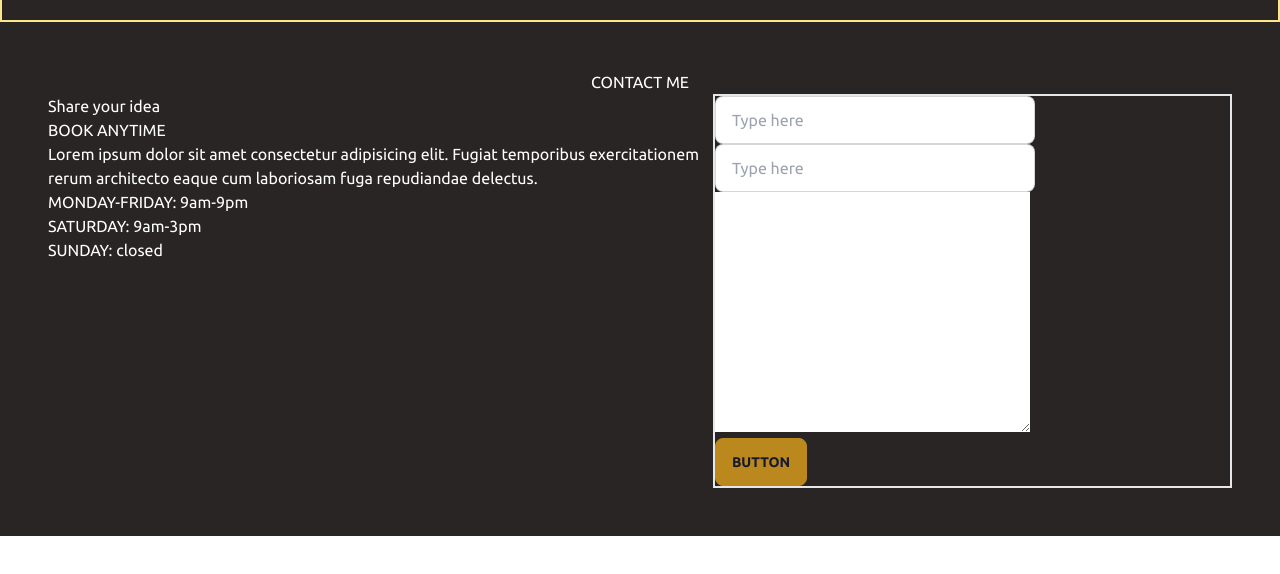
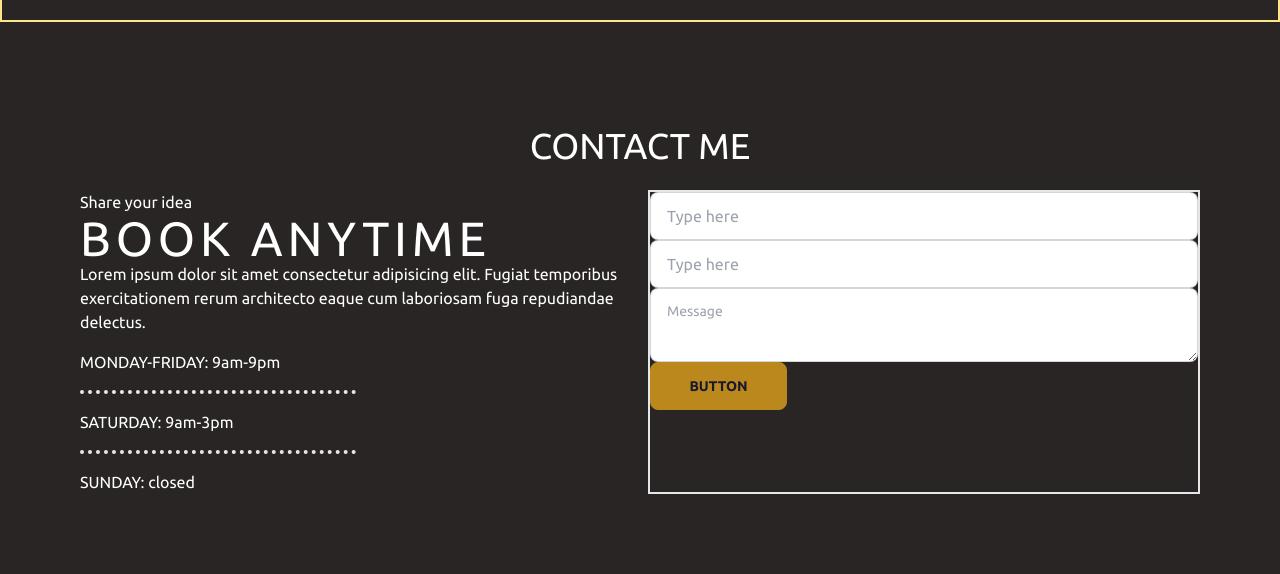
Before and after one commit to brianf4/lovestruck-inks, a plain HTML site: page src/index.html in a window 1280 px wide. Shown: the part 1554-2128 px from the top of the page. Before the commit the page ends 2090 px from the top, so only its background shows below. Drawn offline with Linux system fonts and the light colour scheme.

Commit message:
working on contact section

```diff
--- a/src/index.html
+++ b/src/index.html
@@ -97,33 +97,37 @@
     <section>
 
     </section>
-    <footer class="text-white p-12">
-        <h3 class="text-center">CONTACT ME</h3>
-        <section class="flex">
-            <section>
-            <span class="block">Share your idea</span>
-            <h4>BOOK ANYTIME</h4>
+    <footer class="text-white p-20">
+        <h3 class="text-center text-4xl my-6">CONTACT ME</h3>
+        <section class="flex gap-x-4">
+            <section class="flex flex-col w-2/4 gap-y-4">
+                <div>
+                    <span>Share your idea</span>
+                    <h4 class="text-5xl tracking-widest">BOOK ANYTIME</h4>
                     <p>Lorem ipsum dolor sit amet consectetur adipisicing elit. Fugiat temporibus exercitationem rerum architecto eaque cum laboriosam fuga repudiandae delectus.</p>
+                </div>
                 <div>
                     <span>MONDAY-FRIDAY:</span>
                     <span>9am-9pm</span>
                 </div>
+                <hr class="border-t-4 border-dotted w-2/4 tracking-widest">
                 <div>
                     <span>SATURDAY:</span>
                     <span>9am-3pm</span>
                 </div>
+                <hr class="border-t-4 border-dotted w-2/4 tracking-widest">
                 <div>
                     <span>SUNDAY:</span>
                     <span>closed</span>
                 </div>
             </section>
-            <section class="border-2">
+            <section class="border-2 w-2/4">
                 <form action="">
-                <fieldset>
-                    <input type="text" placeholder="Type here" class="input input-bordered w-full max-w-xs" />
-                    <input type="text" placeholder="Type here" class="input input-bordered w-full max-w-xs" />
-                    <textarea name="" id="" cols="30" rows="10"></textarea>
-                    <button class="btn btn-active btn-primary block" type="submit">Button</button>
+                    <fieldset class="flex flex-col">
+                        <input type="text" placeholder="Type here" class="input input-bordered w-full" />
+                        <input type="text" placeholder="Type here" class="input input-bordered w-full" />
+                        <textarea class="textarea textarea-bordered w-full" placeholder="Message"></textarea>
+                        <button class="btn btn-active btn-primary block w-1/4" type="submit">Button</button>
                     </fieldset>
                 </form>
             </section>
```
Also changed, not shown: dist/output.css. Lines whose indentation alone changed are shown as unchanged.
